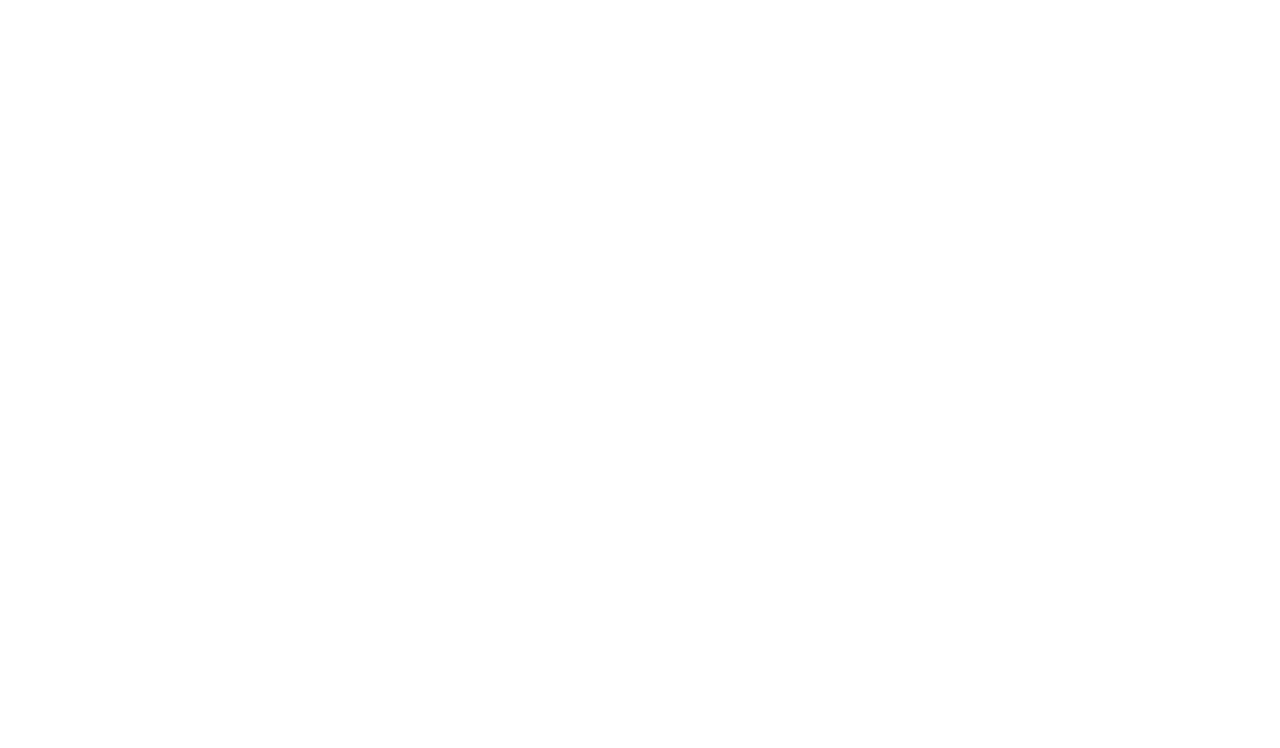
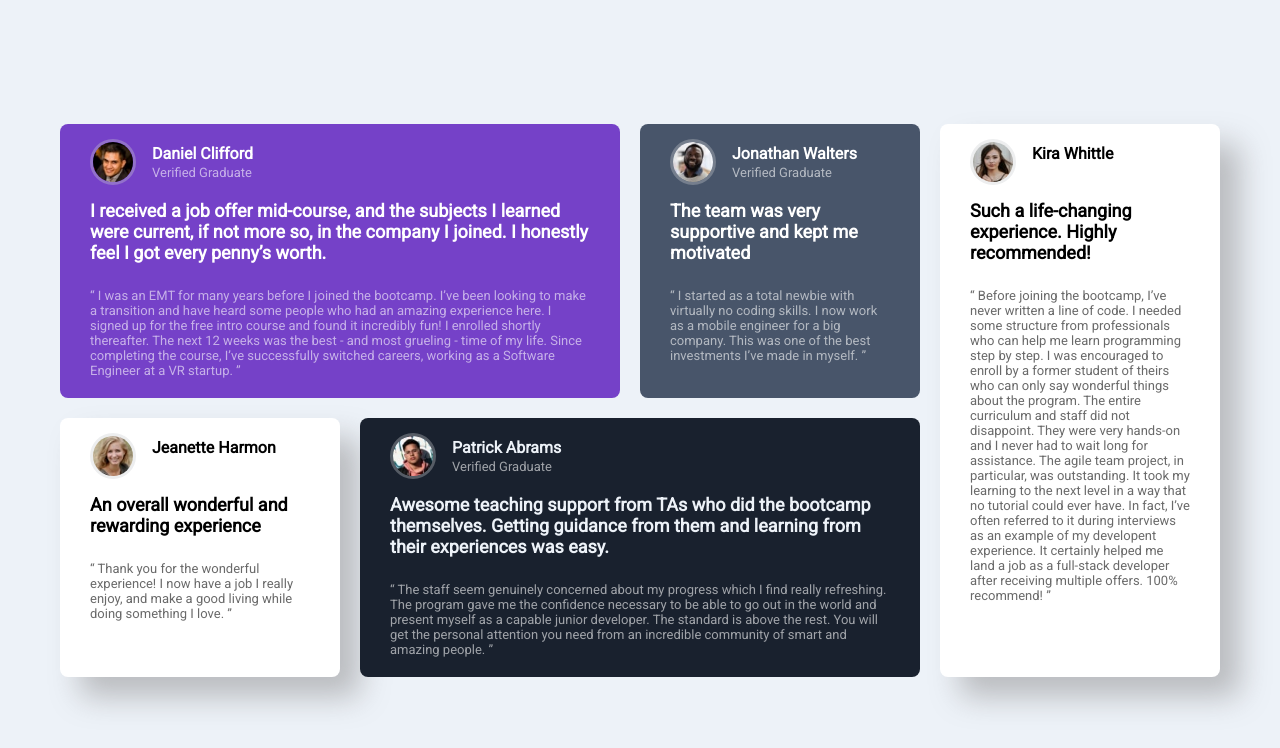
Before and after one commit to kelvinalmeida/Testimonials-grid-section, a plain HTML site: page index.html in a window 1280 px wide. Drawn offline with Linux system fonts and the light colour scheme.

Commit message:
doing a query

```diff
--- a/index.html
+++ b/index.html
@@ -4,9 +4,76 @@
     <meta charset="UTF-8">
     <meta http-equiv="X-UA-Compatible" content="IE=edge">
     <meta name="viewport" content="width=device-width, initial-scale=1.0">
-    <title>Document</title>
+    <link rel="stylesheet" href="styles.css">
+    <link rel="preconnect" href="https://fonts.googleapis.com">
+    <link rel="preconnect" href="https://fonts.gstatic.com" crossorigin>
+    <link href="https://fonts.googleapis.com/css2?family=Roboto&display=swap" rel="stylesheet">
+    <title>Testimonials grid section</title>
 </head>
 <body>
-
+    <div id="grid-container">
+        <div id="grid-item-1">
+            <div id="peaple">
+                <img src="src/images/image-daniel.jpg" alt="Daniel Photo">
+                <div>
+                    <p id="name">Daniel Clifford</p>
+                    <p id="verif_Grad">Verified Graduate</p>
+                </div>
+            </div>
+            <h1 id="description-1">I received a job offer mid-course, and the subjects I learned were current, if not more so, in the company I joined. I honestly feel I got every penny’s worth.</h1>
+            <p id="description-2">“ I was an EMT for many years before I joined the bootcamp. I’ve been looking to make a transition and have heard some people who had an amazing experience here. I signed up for the free intro course and found it incredibly fun! I enrolled shortly thereafter. The next 12 weeks was the best - and most grueling - time of my life. Since completing the course, I’ve successfully switched careers, working as a Software Engineer at a VR startup. ”</p>
+        </div>
+        <div id="grid-item-2">
+            <div id="peaple">
+                <img src="src/images/image-jonathan.jpg" alt="Daniel Photo">
+                <div>
+                    <p id="name">Jonathan Walters</p>
+                    <p id="verif_Grad">Verified Graduate</p>
+                </div>
+            </div>
+            <h1 id="description-1">The team was very supportive and kept me motivated</h1>
+            <p id="description-2">“ I started as a total newbie with virtually no coding skills. I now work as a mobile engineer for a big company. This was one of the best investments I’ve made in myself. ”</p>
+        </div>
+        <div id="grid-item-3">
+            <div id="peaple">
+                <img src="src/images/image-kira.jpg" alt="Daniel Photo">
+                <div>
+                    <p id="name">Kira Whittle</p>
+                    <p id="verif_Grad">Verified Graduate</p>
+                </div>
+            </div>
+            <h1 id="description-1">Such a life-changing experience. Highly recommended!</h1>
+            <p id="description-2">“ Before joining the bootcamp, I’ve never written a line of code. I needed some structure from
+                professionals who can help me learn programming step by step. I was encouraged to enroll by a former
+                student of theirs who can only say wonderful things about the program. The entire curriculum and staff
+                did not disappoint. They were very hands-on and I never had to wait long for assistance. The agile team
+                project, in particular, was outstanding. It took my learning to the next level in a way that no tutorial
+                could ever have. In fact, I’ve often referred to it during interviews as an example of my developent
+                experience. It certainly helped me land a job as a full-stack developer after receiving multiple offers.
+                100% recommend! ”</p>
+        </div>
+        <div id="grid-item-4">
+            <div id="peaple">
+                <img src="src/images/image-jeanette.jpg" alt="Daniel Photo">
+                <div>
+                    <p id="name">Jeanette Harmon</p>
+                    <p id="verif_Grad">Verified Graduate</p>
+                </div>
+            </div>
+            <h1 id="description-1">An overall wonderful and rewarding experience</h1>
+            <p id="description-2">“ Thank you for the wonderful experience! I now have a job I really enjoy, and make a good living while doing something I love. ”</p>
+        </div>
+        <div id="grid-item-5">
+            <div id="peaple">
+                <img src="src/images/image-patrick.jpg" alt="Daniel Photo">
+                <div>
+                    <p id="name">Patrick Abrams</p>
+                    <p id="verif_Grad">Verified Graduate</p>
+                </div>
+            </div>
+            <h1 id="description-1">Awesome teaching support from TAs who did the bootcamp themselves. Getting guidance from them and learning from their experiences was easy.</h1>
+            <p id="description-2">“ The staff seem genuinely concerned about my progress which I find really refreshing. The program gave me the confidence necessary to be able to go out in the world and present myself as a capable junior developer. The standard is above the rest. You will get the personal attention you need from an incredible community of smart and amazing people. ”</p>
+        </div>
+    </div>
 </body>
 </html>
--- a/styles.css
+++ b/styles.css
@@ -0,0 +1,154 @@
+html, body {
+    margin: 0px;
+    padding: 0px;
+    height: 100%;
+    width: 100%;
+    display: flex;
+    justify-content: center;
+    align-items: center;
+    background-color: #EDF2F8;
+    font-family: 'Roboto', sans-serif;
+}
+
+#grid-container {
+    width: 80vw;
+    display: grid;
+    justify-content: center;
+    align-content: center;
+    grid-template-columns: auto auto auto auto;
+    grid-template-rows: auto auto;
+    background-color: #EDF2F8;
+    gap: 20px;
+    grid-template-areas:
+    'item1 item1 item2 item3'
+    'item4 item5 item5 item3';
+}
+
+#grid-container > div {
+    display: flex;
+    flex-direction: column;
+    border-radius: 8px;
+}
+
+#grid-item-1 {
+    background-color: hsl(263, 55%, 52%);
+    color: white;
+    grid-area: item1;
+    width: 560px;
+    /* height: 260px; */
+}
+
+#grid-item-1 #description-2, #verif_Grad{
+    color: rgba(255, 255, 255, 0.589);
+}
+
+#grid-item-2 {
+    color: white;
+    background-color: hsl(217, 19%, 35%);
+    grid-area: item2;
+    width: 280px;
+    /* height: 260px; */
+}
+
+#grid-item-2 #description-2, #verif_Grad{
+    color: rgba(255, 255, 255, 0.589);
+}
+
+#grid-item-3 {
+    background-color: #FFFFFF;
+    color: black;
+    grid-area: item3;
+    width: 280px;
+    box-shadow: 20px 20px 30px rgba(122, 119, 119, 0.445);
+    /* height: 560px; */
+}
+
+#grid-item-3 #description-2, #verif_Grad{
+    color: rgba(0, 0, 0, 0.589);
+}
+
+#grid-item-4 {
+    background-color: #FFFFFF;
+    grid-area: item4;
+    width: 280px;
+    box-shadow: 20px 20px 30px rgba(122, 119, 119, 0.445);
+    /* height: 260px; */
+}
+
+#grid-item-4 #description-2, #verif_Grad{
+    color: rgba(0, 0, 0, 0.589);
+}
+
+#grid-item-5 {
+    background-color: hsl(219, 29%, 14%);
+    grid-area: item5;
+    color: #EDF2F8;
+    width: 560px;
+    /* height: 260px; */
+}
+
+#grid-item-5 #description-2, #verif_Grad{
+    color: rgba(255, 255, 255, 0.589);
+}
+
+#peaple {
+    display: flex;
+    padding: 15px;
+    padding-left: 30px;
+    padding-bottom: 10px;
+}
+
+#peaple div {
+    display: flex;
+    flex-direction: column;
+    justify-content: center;
+}
+
+#peaple img {
+    border-radius: 100px;
+    height: 40px;
+    margin-right: 15px;
+    border: #cbced157 solid 3px;
+}
+
+#name {
+    font-weight: bold;
+    margin: 1px;
+}
+
+#verif_Grad {
+    margin: 1px;
+    font-size: 13px;
+}
+
+#description-1 {
+    margin-top: 5px;
+    font-size: 18px;
+    margin: 5px 30px 5px 30px;
+}
+
+#description-2 {
+    font-size: 13px;
+    margin: 20px 30px 20px 30px;
+}
+
+@media (max-width: 1230px) {
+    #grid-container {
+        padding: 20px;
+        grid-template-columns: auto auto;
+        grid-template-rows: auto auto auto auto;
+        grid-template-areas:
+        'item1 item1'
+        'item2 item4'
+        'item3 item3'
+        'item5 item5';
+    }
+
+    #grid-item-3, #grid-item-5 {
+        width: 580px;
+    }
+
+    #grid-item-1, #grid-item-5 {
+        width: 580px;
+    }
+}
```
Also changed, not shown: src/images/bg-pattern-quotation.svg (renamed from testimonials-grid-section-main/testimonials-grid-section-main/images/bg-pattern-quotation.svg), src/images/favicon-32x32.png (renamed from testimonials-grid-section-main/testimonials-grid-section-main/images/favicon-32x32.png), src/images/image-daniel.jpg (renamed from testimonials-grid-section-main/testimonials-grid-section-main/images/image-daniel.jpg), src/images/image-jeanette.jpg (renamed from testimonials-grid-section-main/testimonials-grid-section-main/images/image-jeanette.jpg), src/images/image-jonathan.jpg (renamed from testimonials-grid-section-main/testimonials-grid-section-main/images/image-jonathan.jpg), src/images/image-kira.jpg (renamed from testimonials-grid-section-main/testimonials-grid-section-main/images/image-kira.jpg), src/images/image-patrick.jpg (renamed from testimonials-grid-section-main/testimonials-grid-section-main/images/image-patrick.jpg), 2 other files.
